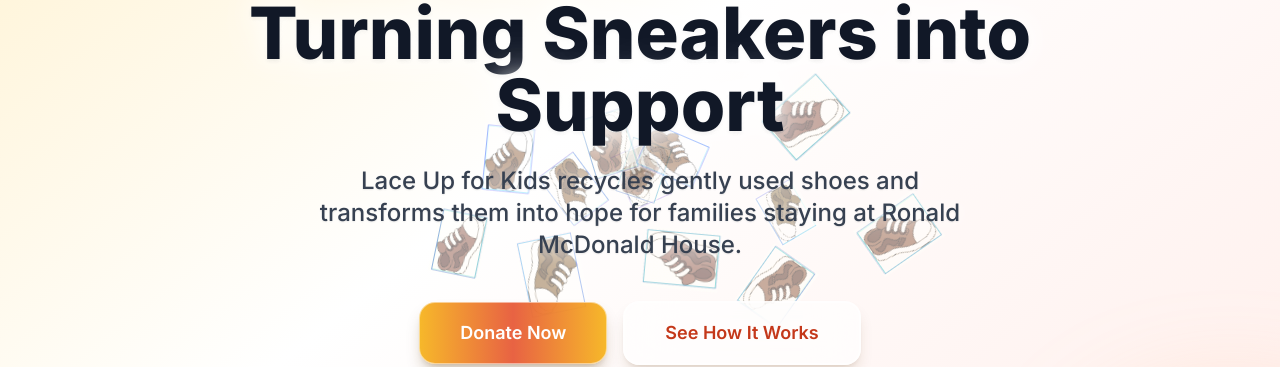
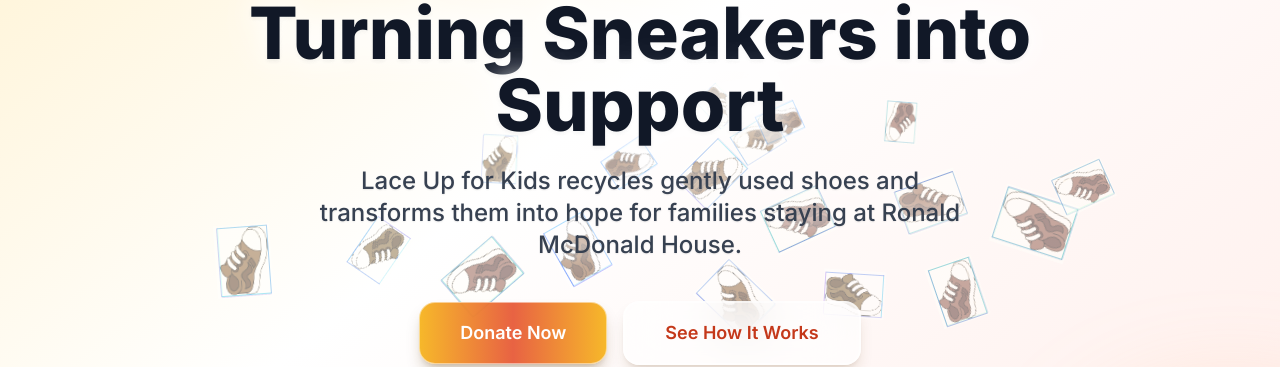
Before and after one commit to piersonschlagheck26-cmyk/laceupforkidsct, a Next.js app: page / in a window 1280 px wide. Shown: the part 443-810 px from the top of the page. Built offline with nearby package versions, Linux system fonts and the light colour scheme; no server answers.

Commit message:
Confetti-style animation: single source point, natural spread, uneven bottom accumulation

```diff
--- a/components/FallingSneakers.tsx
+++ b/components/FallingSneakers.tsx
@@ -16,8 +16,8 @@
   colorFilter: string
   width: number
   height: number
-  horizontalVelocity: number // For realistic drift
-  rotationVelocity: number // For tumbling effect
+  horizontalSpread: number // How far it spreads from center
+  rotationSpeed: number // Rotation speed multiplier
 }
 
 // Color filters matching the site palette (gold and red tones)
@@ -30,63 +30,67 @@
   'brightness(1.18) saturate(1.25) hue-rotate(10deg) sepia(0.2)',
 ]
 
-const SHOE_SIZE = 80 // Slightly larger for more realistic appearance
-const SCREEN_TOP = -100 // Start from above viewport
-const PILE_BOTTOM_OFFSET = 100 // Distance from bottom of screen for pile
+const SHOE_SIZE = 80
+const CONFETTI_SOURCE_X = 50 // Single point at top center (like confetti cannon)
+const SCREEN_TOP = -120 // Start from above viewport
+const PILE_BOTTOM_OFFSET = 80 // Distance from bottom of screen
 
-// Check if two shoes would overlap (using viewport width for percentage conversion)
+// Check if two shoes would overlap
 const checkCollision = (sneaker1: Sneaker, sneaker2: Sneaker, viewportWidth: number): boolean => {
-  const margin = 10 // Margin to prevent touching
+  const margin = 12
   const w1 = sneaker1.width / 2
   const h1 = sneaker1.height / 2
   const w2 = sneaker2.width / 2
   const h2 = sneaker2.height / 2
 
-  // Convert percentage to pixels for x position
   const x1 = (sneaker1.endLeft / 100) * viewportWidth
   const y1 = sneaker1.endY
   const x2 = (sneaker2.endLeft / 100) * viewportWidth
   const y2 = sneaker2.endY
 
-  // Check bounding box overlap
   return (
     Math.abs(x1 - x2) < (w1 + w2 + margin) &&
     Math.abs(y1 - y2) < (h1 + h2 + margin)
   )
 }
 
-// Find a non-overlapping position
+// Find a valid position in the uneven pile at bottom
 const findValidPosition = (
   existingSneakers: Sneaker[],
-  centerX: number,
   targetY: number,
-  viewportWidth: number
+  viewportWidth: number,
+  preferredSpread: number
 ): { endLeft: number; endY: number } | null => {
-  const maxAttempts = 50
-  const spreadRange = 35 // How far to spread horizontally (in percentage)
+  const maxAttempts = 60
+  // Wider spread for uneven accumulation (like confetti)
+  const spreadRange = 60 + Math.random() * 20 // 60-80% spread
 
   for (let attempt = 0; attempt < maxAttempts; attempt++) {
-    const scale = 0.7 + Math.random() * 0.3 // Slightly larger range
+    const scale = 0.65 + Math.random() * 0.35
     const width = SHOE_SIZE * scale
     const height = SHOE_SIZE * scale
 
+    // Uneven distribution - more likely near center but can be anywhere
+    const distributionBias = Math.random() < 0.6 ? 0.3 : 1.0 // 60% chance to be closer to center
+    const randomOffset = (Math.random() - 0.5) * spreadRange * distributionBias
+    const endLeft = CONFETTI_SOURCE_X + randomOffset + preferredSpread * 0.4
+
     const testSneaker: Sneaker = {
       id: 'test',
-      startLeft: centerX,
-      endLeft: centerX + (Math.random() - 0.5) * spreadRange,
+      startLeft: CONFETTI_SOURCE_X,
+      endLeft: Math.max(5, Math.min(95, endLeft)), // Clamp to 5-95%
       rotation: 0,
-      endRotation: (Math.random() - 0.5) * 60,
+      endRotation: 0,
       duration: 0,
-      endY: targetY + Math.random() * 15 - 7.5,
+      endY: targetY + (Math.random() - 0.5) * 20, // More vertical variation
       scale,
       colorFilter: '',
       width,
       height,
-      horizontalVelocity: 0,
-      rotationVelocity: 0,
+      horizontalSpread: 0,
+      rotationSpeed: 0,
     }
 
-    // Check collision with all existing shoes
     const hasCollision = existingSneakers.some((existing) =>
       checkCollision(testSneaker, existing, viewportWidth)
     )
@@ -109,7 +113,6 @@
       const homeSection = document.getElementById('home')
       if (homeSection) {
         const rect = homeSection.getBoundingClientRect()
-        // Stop when scrolled past the frame
         isActiveRef.current = rect.top < window.innerHeight && rect.bottom > 0
       }
     }
@@ -118,74 +121,69 @@
     window.addEventListener('scroll', checkVisibility, { passive: true })
     window.addEventListener('resize', checkVisibility, { passive: true })
 
-    // Create a new sneaker with realistic physics
+    // Create a new sneaker with confetti-like physics
     const createSneaker = (existing: Sneaker[]): Sneaker | null => {
       const viewportWidth = window.innerWidth
       const viewportHeight = window.innerHeight
-      const scale = 0.7 + Math.random() * 0.3
+      const scale = 0.65 + Math.random() * 0.35
       const width = SHOE_SIZE * scale
       const height = SHOE_SIZE * scale
 
-      // Random starting position across the top of the screen
-      const randomStartX = 10 + Math.random() * 80 // 10% to 90% across screen
-
-      // Pile forms at bottom center, but shoes drift during fall
-      const pileCenterX = 50 // Center of screen for pile
+      // Confetti-like spread: starts from center, spreads outward
+      // Each shoe gets a random horizontal velocity that determines its spread
+      const horizontalSpread = (Math.random() - 0.5) * 70 // -35% to +35% spread
+      const rotationSpeed = 0.5 + Math.random() * 1.5 // Rotation speed variation
 
       // Calculate pile height - shoes stack upward from bottom
-      const pileHeight = existing.length * 12 // Each shoe adds ~12px height
+      const pileHeight = existing.length * 11
       const baseY = viewportHeight - PILE_BOTTOM_OFFSET - pileHeight
 
-      // Find valid position in the pile (at bottom center, but with spread)
-      const position = findValidPosition(existing, pileCenterX, baseY, viewportWidth)
+      // Find valid position in uneven pile
+      const position = findValidPosition(existing, baseY, viewportWidth, horizontalSpread)
 
       if (!position) {
-        // If can't find position, try slightly higher
-        const retryY = baseY - 8
-        const retryPosition = findValidPosition(existing, pileCenterX, retryY, viewportWidth)
+        // Try slightly higher
+        const retryY = baseY - 10
+        const retryPosition = findValidPosition(existing, retryY, viewportWidth, horizontalSpread)
         if (!retryPosition) return null
 
-        // Realistic physics: horizontal drift and rotation
-        const horizontalDrift = (Math.random() - 0.5) * 30 // Drift during fall
-        const rotationAmount = (Math.random() - 0.5) * 720 // Multiple rotations
-        const rotationVelocity = (Math.random() - 0.5) * 4
+        // Natural confetti rotation - multiple full rotations
+        const totalRotation = (Math.random() - 0.5) * 1080 + horizontalSpread * 3 // -540 to +540 degrees + spread influence
 
         return {
           id: `sneaker-${Date.now()}-${Math.random()}`,
-          startLeft: randomStartX,
-          endLeft: retryPosition.endLeft + horizontalDrift * 0.2,
-          rotation: (Math.random() - 0.5) * 45,
-          endRotation: retryPosition.endLeft * 2 + rotationAmount,
-          duration: 2.0 + Math.random() * 1.2, // 2.0-3.2 seconds (longer fall from top)
+          startLeft: CONFETTI_SOURCE_X,
+          endLeft: retryPosition.endLeft,
+          rotation: (Math.random() - 0.5) * 60,
+          endRotation: totalRotation,
+          duration: 2.2 + Math.random() * 1.4, // 2.2-3.6 seconds (natural variation)
           endY: retryPosition.endY,
           scale,
           colorFilter: COLOR_FILTERS[Math.floor(Math.random() * COLOR_FILTERS.length)],
           width,
           height,
-          horizontalVelocity: horizontalDrift,
-          rotationVelocity,
+          horizontalSpread,
+          rotationSpeed,
         }
       }
 
-      // Realistic physics: horizontal drift and rotation
-      const horizontalDrift = (Math.random() - 0.5) * 30
-      const rotationAmount = (Math.random() - 0.5) * 720
-      const rotationVelocity = (Math.random() - 0.5) * 4
+      // Natural confetti rotation
+      const totalRotation = (Math.random() - 0.5) * 1080 + horizontalSpread * 3
 
       return {
         id: `sneaker-${Date.now()}-${Math.random()}`,
-        startLeft: randomStartX,
-        endLeft: position.endLeft + horizontalDrift * 0.2,
-        rotation: (Math.random() - 0.5) * 45,
-        endRotation: position.endLeft * 2 + rotationAmount,
-        duration: 2.0 + Math.random() * 1.2,
+        startLeft: CONFETTI_SOURCE_X,
+        endLeft: position.endLeft,
+        rotation: (Math.random() - 0.5) * 60,
+        endRotation: totalRotation,
+        duration: 2.2 + Math.random() * 1.4,
         endY: position.endY,
         scale,
         colorFilter: COLOR_FILTERS[Math.floor(Math.random() * COLOR_FILTERS.length)],
         width,
         height,
-        horizontalVelocity: horizontalDrift,
-        rotationVelocity,
+        horizontalSpread,
+        rotationSpeed,
       }
     }
 
@@ -195,7 +193,7 @@
       setSneakers([firstSneaker])
     }
 
-    // Add new sneakers more frequently (unlimited)
+    // Add new sneakers (unlimited, like confetti stream)
     const interval = setInterval(() => {
       if (!isActiveRef.current) return
 
@@ -204,7 +202,7 @@
         if (!newSneaker) return prev
         return [...prev, newSneaker]
       })
-    }, 350) // Slightly more frequent for better effect
+    }, 300) // More frequent for confetti effect
 
     return () => {
       clearInterval(interval)
@@ -217,9 +215,14 @@
     <div className="absolute inset-0 overflow-hidden pointer-events-none z-[5]">
       <AnimatePresence>
         {sneakers.map((sneaker) => {
-          // Calculate bounce height based on impact
-          const bounceHeight = 12 + Math.random() * 8 // 12-20px bounce
+          // Natural bounce - varies by impact
+          const bounceHeight = 8 + Math.random() * 12 // 8-20px bounce
           const bounceY = sneaker.endY - bounceHeight
+
+          // Calculate intermediate positions for natural confetti path
+          // Confetti spreads more as it falls (like real confetti)
+          const midPoint = (sneaker.startLeft + sneaker.endLeft) / 2
+          const midSpread = sneaker.startLeft + (sneaker.endLeft - sneaker.startLeft) * 0.6
 
           return (
             <motion.div
@@ -229,37 +232,44 @@
                 y: SCREEN_TOP,
                 x: '0%',
                 opacity: 0,
-                scale: 0.6,
+                scale: 0.5,
                 rotate: sneaker.rotation,
               }}
               animate={{
                 y: [sneaker.endY, bounceY, sneaker.endY],
-                x: `${sneaker.endLeft - sneaker.startLeft}vw`,
+                x: [
+                  '0%',
+                  `${midSpread - sneaker.startLeft}vw`,
+                  `${sneaker.endLeft - sneaker.startLeft}vw`
+                ],
                 opacity: [0, 0.5, 0.5],
-                scale: [0.6, sneaker.scale, sneaker.scale],
+                scale: [0.5, sneaker.scale * 0.95, sneaker.scale], // Slight scale on bounce
                 rotate: [sneaker.rotation, sneaker.endRotation, sneaker.endRotation],
               }}
               transition={{
                 y: {
-                  duration: sneaker.duration + 0.3,
-                  times: [0, 0.92, 1], // Fall 92% of time, bounce in last 8%
-                  ease: [0.25, 0.1, 0.25, 1], // More realistic gravity curve
+                  duration: sneaker.duration + 0.25,
+                  times: [0, 0.93, 1], // Fall 93%, bounce 7%
+                  ease: [0.42, 0, 0.58, 1], // Natural gravity curve (ease-in-out)
                 },
                 x: {
                   duration: sneaker.duration,
-                  ease: [0.25, 0.1, 0.25, 1], // Smooth horizontal drift
+                  times: [0, 0.5, 1], // Accelerate spread as it falls
+                  ease: [0.25, 0.1, 0.5, 1], // Confetti-like spread acceleration
                 },
                 opacity: {
-                  duration: 0.5,
-                  times: [0, 0.3, 1],
+                  duration: 0.6,
+                  times: [0, 0.2, 1],
+                  ease: 'easeOut',
                 },
                 scale: {
-                  duration: 0.4,
-                  ease: 'easeOut',
+                  duration: sneaker.duration + 0.25,
+                  times: [0, 0.93, 1],
+                  ease: [0.42, 0, 0.58, 1],
                 },
                 rotate: {
                   duration: sneaker.duration,
-                  ease: [0.25, 0.1, 0.25, 1], // Smooth rotation
+                  ease: [0.25, 0.1, 0.5, 1], // Natural tumbling
                 },
               }}
               style={{
@@ -276,7 +286,7 @@
                 style={{
                   backgroundColor: 'transparent',
                   filter: sneaker.colorFilter,
-                  imageRendering: 'auto', // Better quality for realistic image
+                  imageRendering: 'auto',
                 }}
                 unoptimized
                 priority={false}
```
